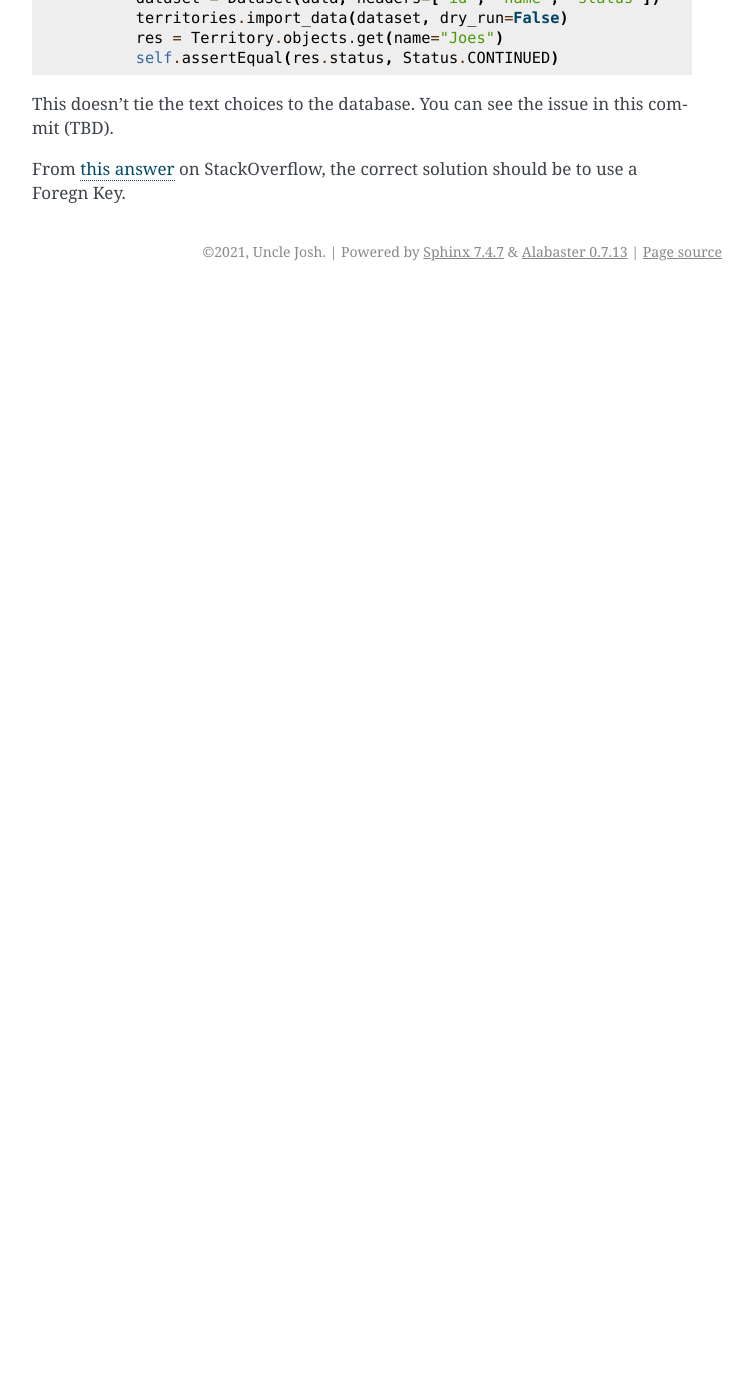
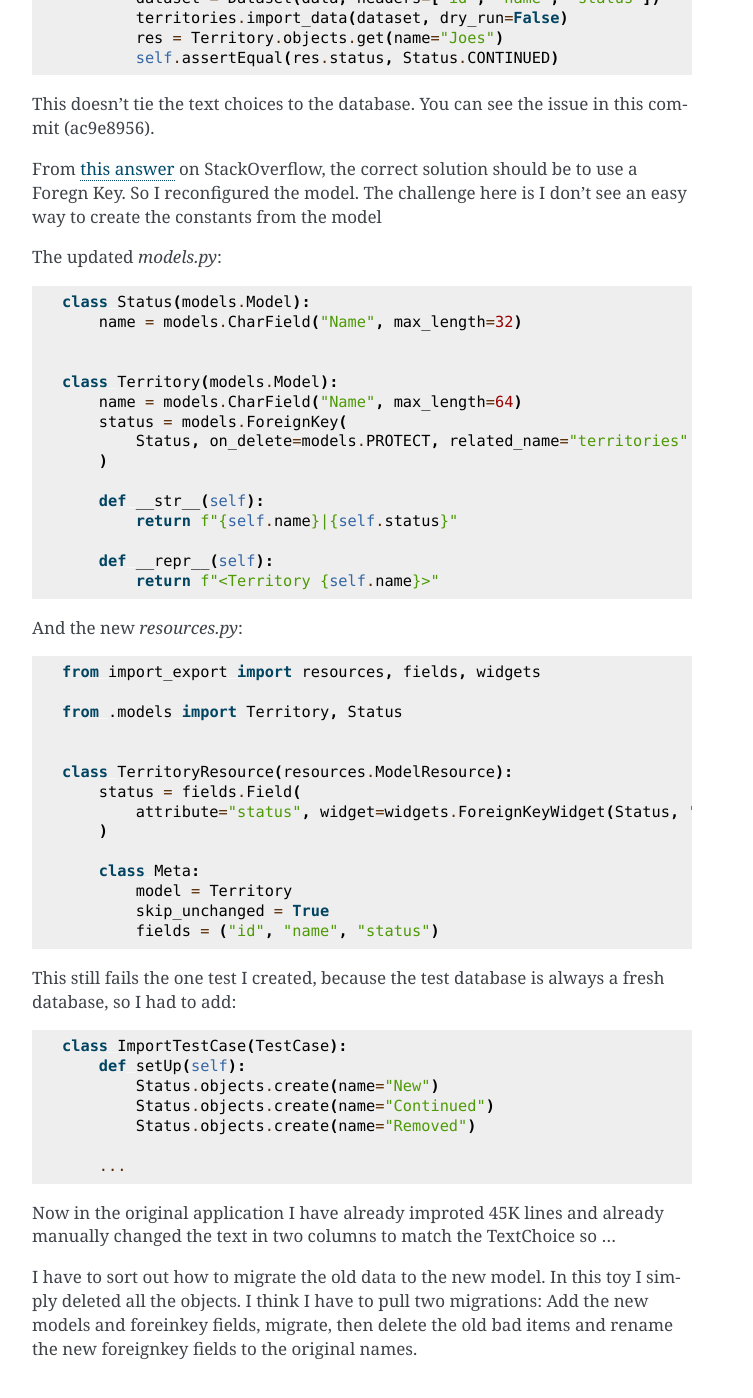
Before and after one commit to JoshuaEnglish/djangotest, a Sphinx documentation site: the page built from mysite/docs/import_text_choices.txt, in a window 1280 px wide and 1400 px high, scrolled down 1459 px. Shown: the whole window, without its empty margins (388-1141 px from the left). Built offline with Sphinx 7.4.7, drawn with Linux system fonts in a browser that asks for light colours; before the commit the page ends 1750 px from its top, so only the background shows below that.

```diff
--- a/mysite/docs/import_text_choices.txt
+++ b/mysite/docs/import_text_choices.txt
@@ -72,10 +72,66 @@
             self.assertEqual(res.status, Status.CONTINUED)
 
 This doesn't tie the text choices to the database. You can see the issue in
-this commit (TBD).
+this commit (ac9e8956).
 
 From `this answer`_ on StackOverflow, the correct solution should be
-to use a Foregn Key.
+to use a Foregn Key. So I reconfigured the model. The challenge here is
+I don't see an easy way to create the constants from the model
+
+The updated `models.py`::
+
+    class Status(models.Model):
+        name = models.CharField("Name", max_length=32)
 
 
+    class Territory(models.Model):
+        name = models.CharField("Name", max_length=64)
+        status = models.ForeignKey(
+            Status, on_delete=models.PROTECT, related_name="territories"
+        )
+
+        def __str__(self):
+            return f"{self.name}|{self.status}"
+
+        def __repr__(self):
+            return f"<Territory {self.name}>"
+
+And the new `resources.py`::
+
+
+    from import_export import resources, fields, widgets
+
+    from .models import Territory, Status
+
+
+    class TerritoryResource(resources.ModelResource):
+        status = fields.Field(
+            attribute="status", widget=widgets.ForeignKeyWidget(Status, "name")
+        )
+
+        class Meta:
+            model = Territory
+            skip_unchanged = True
+            fields = ("id", "name", "status")
+
+This still fails the one test I created, because the test database is always
+a fresh database, so I had to add::
+
+    class ImportTestCase(TestCase):
+        def setUp(self):
+            Status.objects.create(name="New")
+            Status.objects.create(name="Continued")
+            Status.objects.create(name="Removed")
+
+        ...
+
+Now in the original application I have already improted 45K lines and already
+manually changed the text in two columns to match the TextChoice so ...
+
+I have to sort out how to migrate the old data to the new model. In this toy I
+simply deleted all the objects.
+I think I have to pull two migrations: Add the new models and foreinkey fields,
+migrate, then delete the old bad items and rename the new foreignkey fields to
+the original names.
+
 .. _this answer: https://stackoverflow.com/questions/66604764/django-textchoices-and-admin-site-register
--- a/mysite/docs/index.txt
+++ b/mysite/docs/index.txt
@@ -17,6 +17,7 @@
 
    limit_choices_to
    import_text_choices
+   migrations_with_data_change
 
 Indices and tables
 ==================
--- a/mysite/docs/limit_choices_to.txt
+++ b/mysite/docs/limit_choices_to.txt
@@ -35,6 +35,7 @@
 tabularinline.
 
 .. code-block:: python
+
 	class RepInline(admin.TabularInline):
 	model = Team.rep.through
 
```
Also changed, not shown: mysite/docs/migrations_with_data_change.txt (added, +244 -0 lines), 11 other files.
